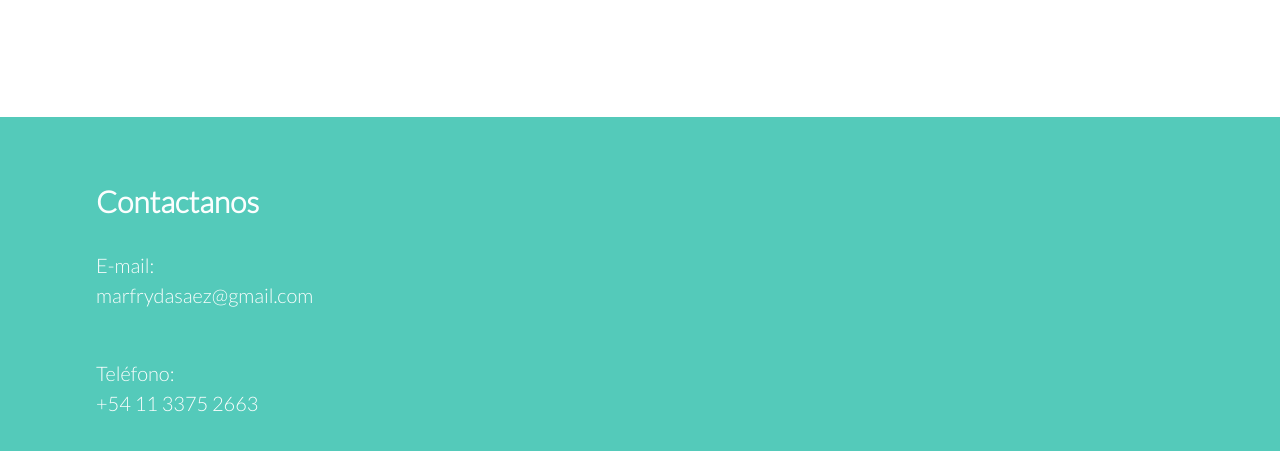
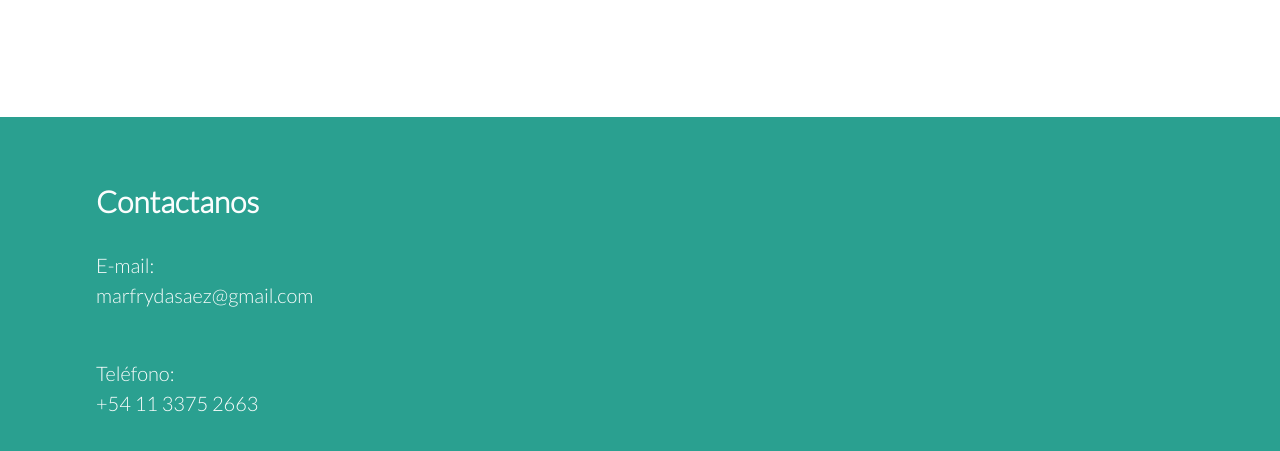
Before and after one commit to MartinaOliveda/FrydaSaez, a website: page index.html in a window 1280 px wide. Shown: the part 1997-2448 px from the top of the page. Drawn offline with nearby package versions, Linux system fonts and the light colour scheme.

Commit message:
contraste

```diff
--- a/scss/_index.scss
+++ b/scss/_index.scss
@@ -181,7 +181,7 @@ a{
 
 
 #redes {
-    background-color: #54caba;
+    background-color: #2aa090;
 }
 
 
@@ -212,7 +212,7 @@ form {
 }
 
 #redes{
-    background-color: #54caba;
+    background-color: #2aa090;
     padding-bottom: 5rem;
     h2 {
         color: white;
```
Also changed, not shown: css/style.css.
